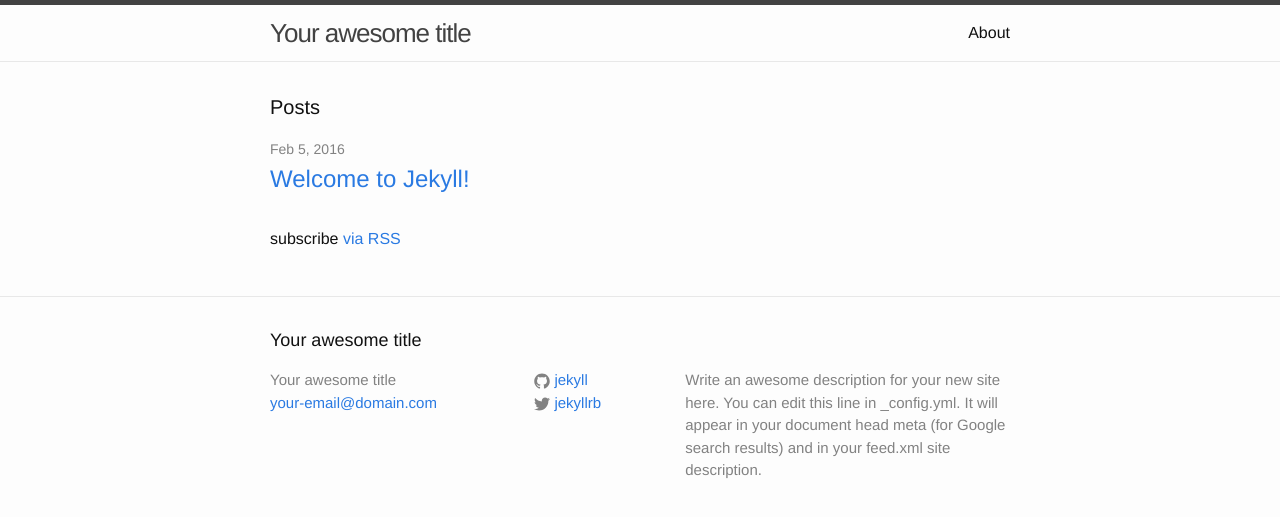
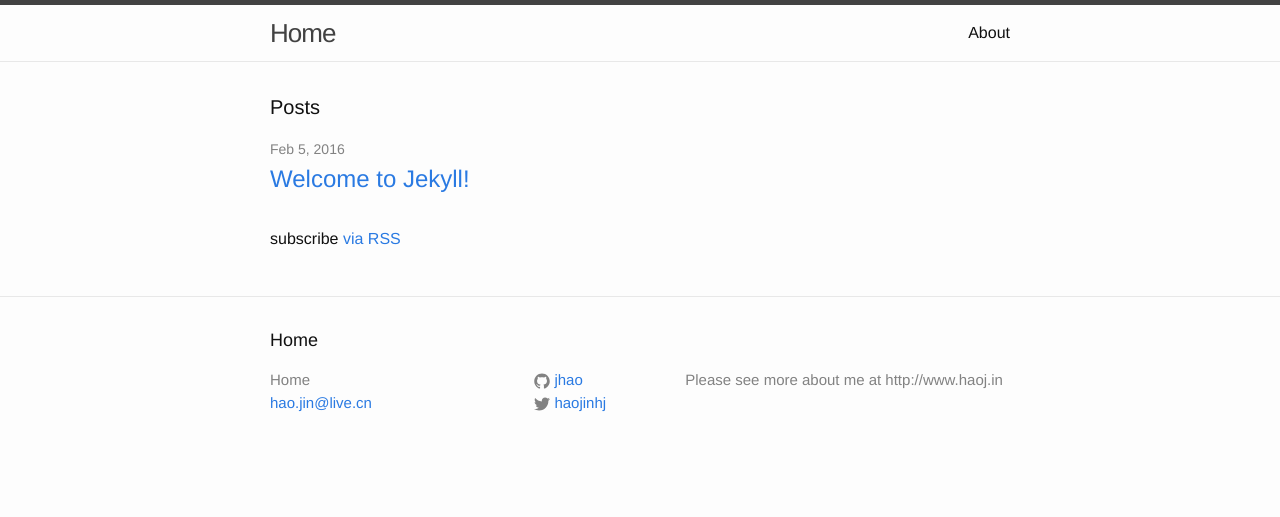
Before and after one commit to jhao/jhao.github.io, a Jekyll site: the page built from index.html, in a window 1280 px wide. Shown: the top 517 px of the page. Built offline with Jekyll 4.4.1, drawn with Linux system fonts in a browser that asks for light colours.

Commit message:
update default content

```diff
--- a/_config.yml
+++ b/_config.yml
@@ -6,16 +6,14 @@
 # 'jekyll serve'. If you change this file, please restart the server process.
 
 # Site settings
-title: Your awesome title
-email: your-email@domain.com
+title: Home
+email: hao.jin@live.cn
 description: > # this means to ignore newlines until "baseurl:"
-  Write an awesome description for your new site here. You can edit this
-  line in _config.yml. It will appear in your document head meta (for
-  Google search results) and in your feed.xml site description.
+  Please see more about me at http://www.haoj.in
 baseurl: "" # the subpath of your site, e.g. /blog
 url: "http://yourdomain.com" # the base hostname & protocol for your site
-twitter_username: jekyllrb
-github_username:  jekyll
+twitter_username: haojinhj
+github_username:  jhao
 
 # Build settings
 markdown: kramdown
```
